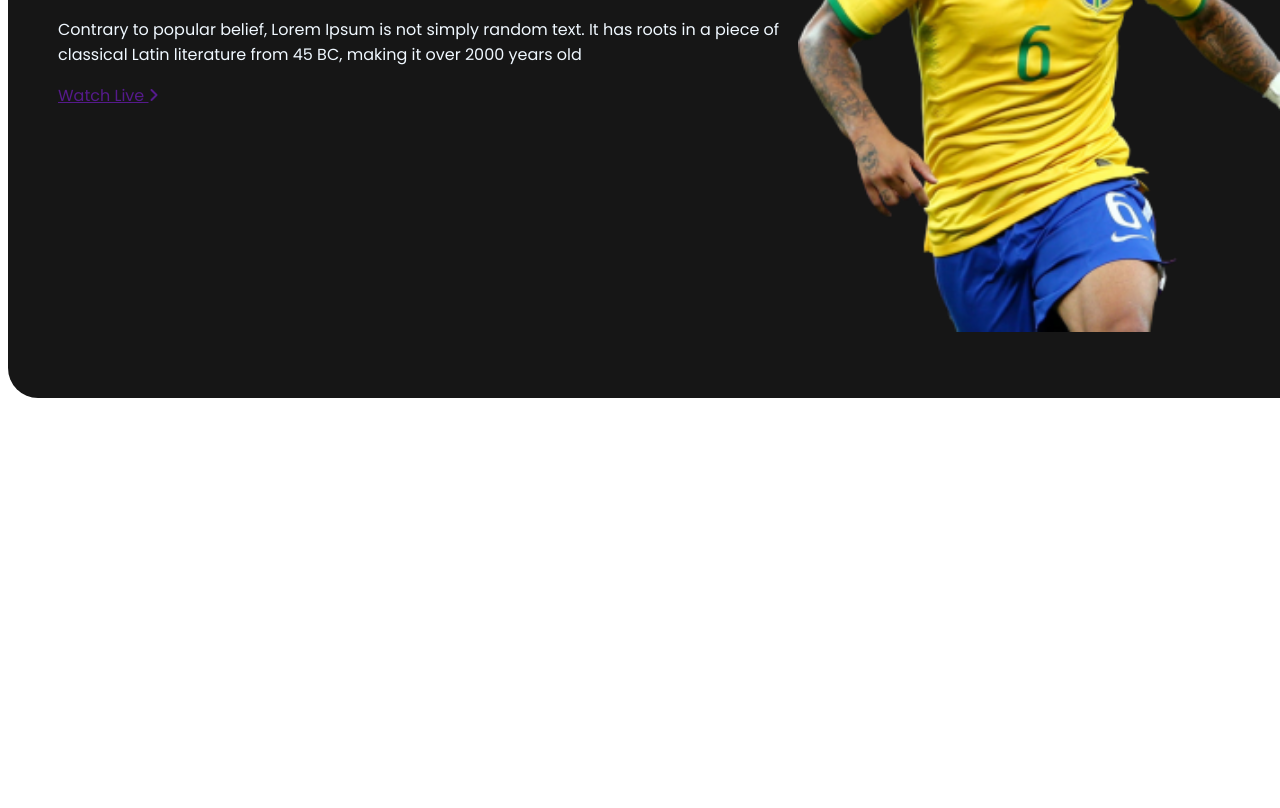
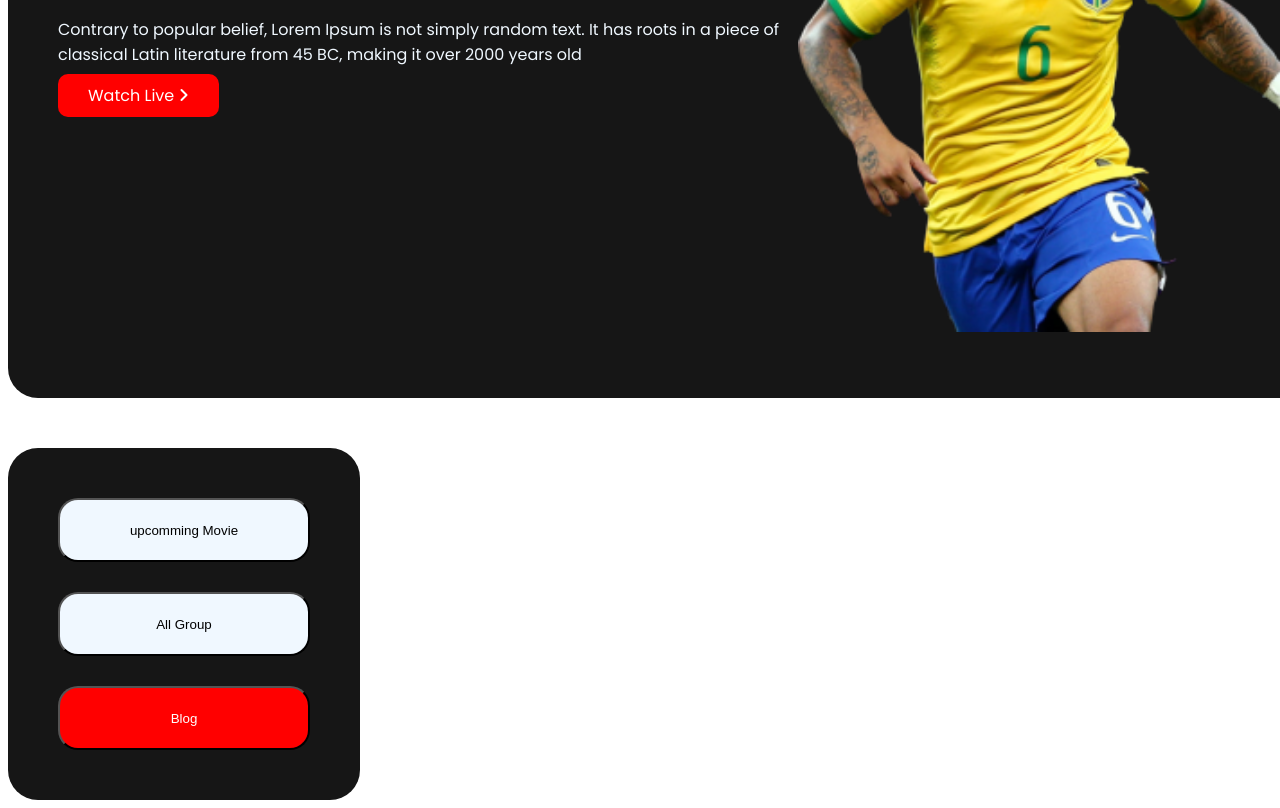
Before and after one commit to raaakib0/assignment-2, a plain HTML site: page index.html in a window 1280 px wide. Shown: the part 356-1164 px from the top of the page. Before the commit the page ends 800 px from the top, so only its background shows below. Drawn offline with Linux system fonts and the light colour scheme.

Commit message:
side nav

```diff
--- a/index.html
+++ b/index.html
@@ -16,19 +16,31 @@
 
 </head>
 <body>
-
+    <!-- header part -->
 <section class="header">
     <div class="header-text">
         <h1>The Greatest show on the earth</h1>
         <p>Contrary to popular belief, Lorem Ipsum is not simply
         random text. It has roots in a piece of classical Latin literature
         from 45 BC, making it over 2000 years old</p>
-        <a href="">Watch Live <i class="fa-solid fa-angle-right"></i></a>
+        <a href="" >Watch Live <i class="fa-solid fa-angle-right"></i></a>
     </div>
     <div class="header-image">
         <img src="assets/Banner Image.png" alt="">
     </div>
 </section>
+<!-- header end-->
 
+<!-- side nav -->
+<main>
+    <nav>
+        <button>upcomming Movie</button>
+        <button>All Group</button>
+        <button class="red-button">Blog</button>
+    </nav>
+    <section>
+
+    </section>
+</main>
 </body>
 </html>
--- a/style.css
+++ b/style.css
@@ -13,6 +13,14 @@ body{
     background-color: #161616;
     border-radius: 30px;
     padding: 50px;
+    margin-bottom: 50px;
+}
+.header a{
+    text-decoration: none;
+    border-radius: 10px;
+    padding: 10px 30px;
+    color: white;
+    background-color: red;
 }
 .header-text{
 color: aliceblue;
@@ -26,3 +34,26 @@ color: aliceblue;
     align-items: flex-end;
 }
 /* header end */
+
+/* side nav */
+nav{
+    height: 312px;
+    width: 312px;
+    background-color: #161616;
+    padding: 20px;
+    display: flex;
+    flex-direction: column;
+    justify-content: space-evenly;
+    align-items: center;
+    border-radius: 30px;
+}
+button{
+    height: 64px;
+    width: 252px;
+    background-color: aliceblue;
+    border-radius: 20px;
+}
+.red-button{
+    color: white;
+    background-color: red;
+}
```
